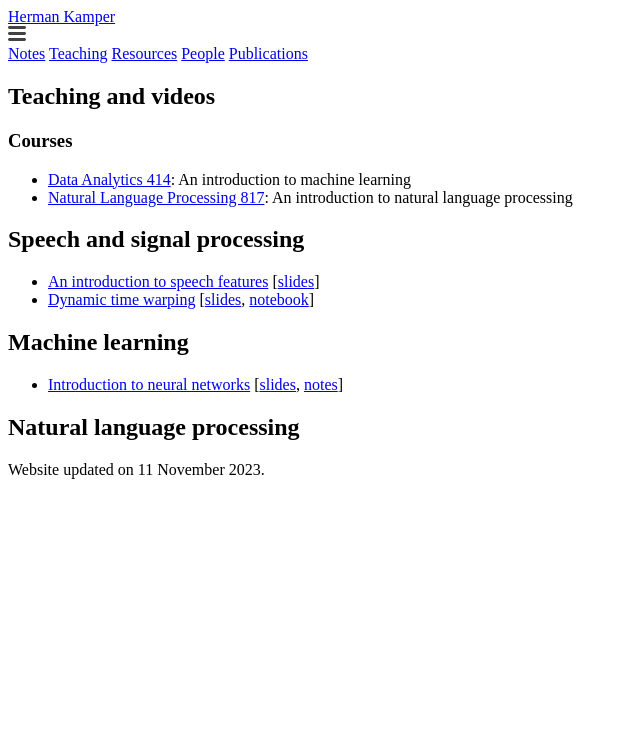
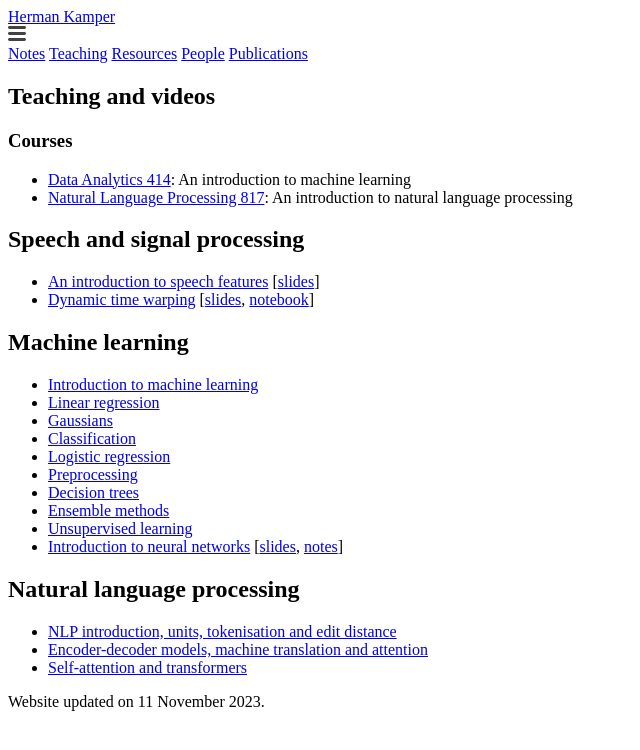
Before and after one commit to kamperh/kamperh.github.io, a Jekyll site: the page built from teaching.md, in a window 1280 px wide. Shown: the top 750 px of the page, without its empty margins (0-640 px from the left). Built offline with Jekyll 4.4.1, drawn with Linux system fonts in a browser that asks for light colours; a style sheet for code colours, icons or effects is not loaded.

Commit message:
Updated vidodes

```diff
--- a/teaching.md
+++ b/teaching.md
@@ -25,8 +25,21 @@ order: 2
 
 ## Machine learning
 
+- [Introduction to machine learning](https://www.youtube.com/playlist?list=PLmZlBIcArwhM_7t4ZzxXAs1PWaLqcPusG)
+- [Linear regression](https://www.youtube.com/playlist?list=PLmZlBIcArwhNd_sWiz6f1-NHc3lg3k7PF)
+- [Gaussians](https://www.youtube.com/playlist?list=PLmZlBIcArwhPnCzcSUU5mF90aU_dMSnZ2)
+- [Classification](https://www.youtube.com/playlist?list=PLmZlBIcArwhMiJk7vCghuHGOGXXjC4n6b)
+- [Logistic regression](https://www.youtube.com/playlist?list=PLmZlBIcArwhOr0ysO1Hg4Wfoww0dZnHz4)
+- [Preprocessing](https://www.youtube.com/playlist?list=PLmZlBIcArwhNSvaKyVSoIEq0ewNX9KTC4)
+- [Decision trees](https://www.youtube.com/playlist?list=PLmZlBIcArwhPrP3H7iejBQpqtP1UHrhFp)
+- [Ensemble methods](https://www.youtube.com/playlist?list=PLmZlBIcArwhOS-uLDR79Dzzp_e1QdxOhP)
+- [Unsupervised learning](https://www.youtube.com/playlist?list=PLmZlBIcArwhMfNuMBg4XR-YQ0QIqdHCrl)
 - [Introduction to neural networks](https://www.youtube.com/playlist?list=PLmZlBIcArwhMHnIrNu70mlvZOwe6MqWYn)
   [[slides](https://www.kamperh.com/data414/slides/intro_nn-crop.pdf), [notes](https://www.kamperh.com/nlp817/notes/08_nn_notes.pdf)]
 
 
 ## Natural language processing
+
+- [NLP introduction, units, tokenisation and edit distance](https://www.youtube.com/playlist?list=PLmZlBIcArwhOqEQwyk2TBHmtEKTGPMu5d)
+- [Encoder-decoder models, machine translation and attention](https://www.youtube.com/playlist?list=PLmZlBIcArwhPHmHzyM_cZJQ8_v5paQJTV)
+- [Self-attention and transformers](https://www.youtube.com/playlist?list=PLmZlBIcArwhOPR2s-FIR7WoqNaBML233s)
```
